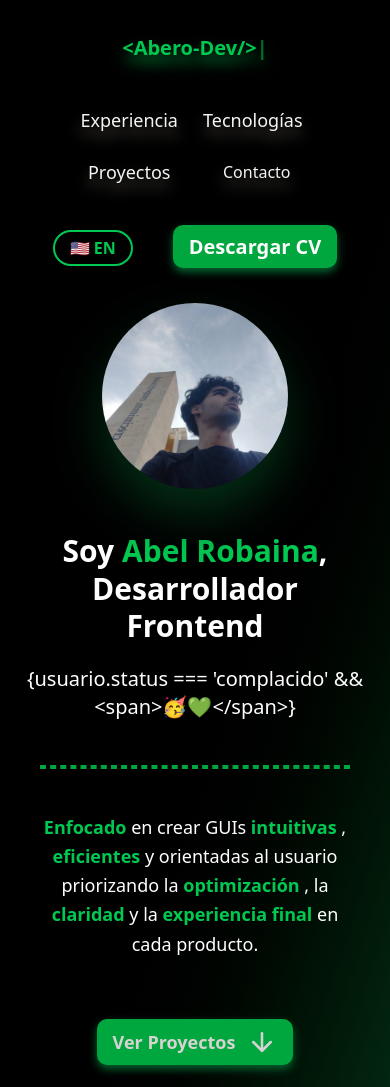
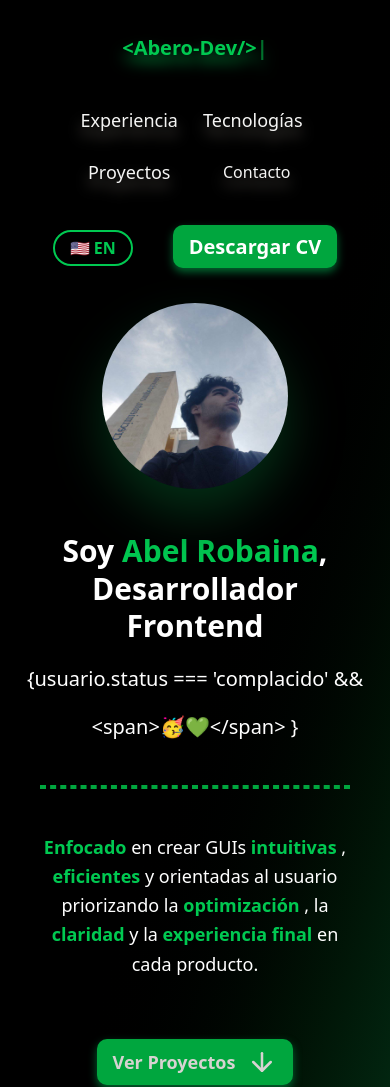
Before and after one commit to Abero-dev/Portafolio, a React (Vite) app: page / in a window 390 px wide. Shown: the top 1087 px of the page. Built offline with nearby package versions, Linux system fonts and the light colour scheme.

Commit message:
Se pulió el diseño responsive

```diff
--- a/src/components/Footer.tsx
+++ b/src/components/Footer.tsx
@@ -6,7 +6,7 @@ function Footer() {
     const { t } = useLanguageStore();
 
     return (
-        <footer className="flex flex-col items-center gap-y-3 py-8 min-h-20 bg-[#00120c] border-t-3 border-green-950 mt-70">
+        <footer className="flex flex-col items-center gap-y-3 py-8 min-h-20 bg-[#00120c] border-t-3  border-green-950 mt-70">
             <p className="text-stone-300 lg:text-lg text-lg flex items-center gap-x-2">
                 <Copyright size={18} /> 2025 - {t("hecho_con_amor")}
                 <span className="text-green-500 font-semibold">Abel Robaina</span></p>
--- a/src/components/ProjectCard.tsx
+++ b/src/components/ProjectCard.tsx
@@ -18,7 +18,7 @@ function ProjectCard({ img, title, desc, techs, codeLink, flip_to, delay }: Proj
 
     return (
         <div
-            className="flex flex-col border-3 border-green-950 rounded-t-xl rounded-b-xl bg-[#00120c] group hover:border-green-700 transition-all duration-300"
+            className="flex flex-col border-3 border-green-950 rounded-t-xl md:min-w-100 rounded-b-xl bg-[#00120c] group hover:border-green-700 transition-all duration-300"
             data-aos={`flip-${flip_to}`}
             data-aos-duration="1000"
             data-aos-delay={title === "Librería virtual QBabel" ? "100" : delay}
@@ -39,7 +39,7 @@ function ProjectCard({ img, title, desc, techs, codeLink, flip_to, delay }: Proj
                 </div>
                 <div className="flex flex-wrap gap-5">
                     {techs.map(t =>
-                        <TechTag tech={t} />
+                        <TechTag key={t} tech={t} />
                     )}
                 </div>
                 <a
--- a/src/components/TechCard.tsx
+++ b/src/components/TechCard.tsx
@@ -7,16 +7,15 @@ interface TechCardProps {
 
 function TechCard({ title, icons }: TechCardProps) {
     return (
-        <div className="flex flex-col gap-5.5 bg-[#00120c] px-8 py-3 border-3 border-green-950 rounded-xl hover:border-green-700 transition-colors duration-300">
+        <div key={title} className="flex flex-col gap-5.5 bg-[#00120c] px-8 py-3 border-3 border-green-950 rounded-xl hover:border-green-700 transition-colors duration-300">
             <p className="text-lg text-green-500 text-center font-bold">{title}</p>
             <hr className="border-2 border-green-700" />
             <div className="grid grid-cols-3 gap-8">
 
                 {icons.map(i =>
-                    <Tooltip>
+                    <Tooltip key={i}>
                         <TooltipTrigger asChild>
                             <img
-                                key={i}
                                 src={`icons/${i}.svg`}
                                 alt={i}
                                 className="w-12 h-12"
--- a/src/sections/Contact.tsx
+++ b/src/sections/Contact.tsx
@@ -9,7 +9,7 @@ function Contact() {
     const { t } = useLanguageStore();
 
     return (
-        <section id="Contacto" className='container mx-auto px-4 sm:px-6 lg:px-8 py-4 lg:mt-50 mt-50'>
+        <section id="Contacto" className='container mx-auto px-4 sm:px-6 lg:px-8 py-4 md:pt-80 lg:pt-1 lg:mt-50 mt-50'>
             <div
                 className='text-center mb-12 sm:mb-16 lg:mt-40'
                 data-aos="fade-down"
@@ -22,7 +22,7 @@ function Contact() {
                 </h2>
             </div>
 
-            <div className='grid grid-cols-1 lg:grid-cols-2 gap-5'>
+            <div className='grid grid-cols-1 md:grid-cols-2 gap-5'>
                 <SendMailForm />
 
                 <div className='flex flex-col gap-2'>
--- a/src/sections/Experiencia.tsx
+++ b/src/sections/Experiencia.tsx
@@ -8,7 +8,7 @@ function Experiencia() {
     const { t, language } = useLanguageStore();
 
     return (
-        <section id="Experiencia" className="min-h-screen flex flex-col justify-center items-center gap-y-10 lg:mt-0 mt-70">
+        <section id="Experiencia" className="min-h-screen flex flex-col justify-center items-center gap-y-10 md:pt-80 lg:pt-10 lg:mt-0 mt-70 xl:0">
             <div
                 className="text-center space-y-5"
                 data-aos="fade-down"
@@ -45,7 +45,7 @@ function Experiencia() {
                 </div>
                 <div className="flex gap-x-5 flex-wrap gap-y-4">
                     {techs.map(t =>
-                        <TechTag tech={t} />
+                        <TechTag key={t} tech={t} />
                     )}
                 </div>
             </div>
--- a/src/sections/Hero.tsx
+++ b/src/sections/Hero.tsx
@@ -11,7 +11,7 @@ function Hero() {
     const { t, language } = useLanguageStore();
 
     return (
-        <section id="Hero" className="min-h-screen text-white flex lg:flex-row flex-col justify-around lg:pt-0 pt-75 lg:-space-x-30 items-center bg-linear-to-br from-black via-black to-green-950 overflow-hidden px-4">
+        <section id="Hero" className="min-h-screen text-white flex lg:flex-row flex-col justify-around lg:pt-20 pt-75 lg:-space-x-30 items-center bg-linear-to-br from-black via-black to-green-950 overflow-hidden px-4">
 
             <div
                 className="flex justify-center lg:mt-0 max-w-full"
@@ -26,10 +26,10 @@ function Hero() {
                 />
             </div>
 
-            <div className="lg:max-w-[40%] flex flex-col gap-y-5 px-2 flex-wrap lg:mt-0 mt-10">
+            <div className={`lg:max-w-[40%] flex flex-col gap-y-5 px-2 flex-wrap lg:mt-0 mt-10`}>
                 <p
                     className="lg:text-5xl text-3xl font-bold md:text-center lg:text-left text-center leading-tight"
-                    data-aos="fade-left"
+                    data-aos={isSmallScreen ? "fade-up" : "fade-left"}
                     data-aos-duration="500"
                     data-aos-delay="1500"
                     data-aos-once="true"
@@ -38,23 +38,32 @@ function Hero() {
                 </p>
                 <p
                     className={'lg:text-3xl text-xl lg:text-left text-center'}
-                    data-aos="fade-left"
+                    data-aos={isSmallScreen ? "fade-up" : "fade-left"}
                     data-aos-duration="500"
                     data-aos-delay="2000"
                     data-aos-once="true"
                 >
-                    {`{${t("usuario")}.status === '${t("complacido")}' && <span>🥳💚</span>}`}
+                    {`{${t("usuario")}.status === '${t("complacido")}' &&`}
+                </p>
+                <p
+                    className="lg:text-3xl text-xl lg:text-left text-center"
+                    data-aos={isSmallScreen ? "fade-up" : "fade-left"}
+                    data-aos-duration="500"
+                    data-aos-delay="2000"
+                    data-aos-once="true"
+                >
+                    {'<span>🥳💚</span> }'}
                 </p>
                 <hr
                     className="border-2 border-dashed border-green-600 my-6 lg:mx-0 mx-4"
-                    data-aos="fade-left"
+                    data-aos={isSmallScreen ? "fade-up" : "fade-left"}
                     data-aos-duration="500"
                     data-aos-delay="2500"
                     data-aos-once="true"
                 />
                 <p
                     className="lg:text-xl text-lg lg:mx-0 mx-2 text-center lg:text-left leading-relaxed"
-                    data-aos="fade-left"
+                    data-aos={isSmallScreen ? "fade-up" : "fade-left"}
                     data-aos-duration="500"
                     data-aos-delay="3000"
                     data-aos-once="true"
--- a/src/sections/Tecnologías.tsx
+++ b/src/sections/Tecnologías.tsx
@@ -8,7 +8,7 @@ function Tecnologías() {
     const { t } = useLanguageStore();
 
     return (
-        <section id="Tecnologías" className="min-h-screen flex flex-col justify-center items-center gap-y-10 lg:mt-0 mt-70 pb-15">
+        <section id="Tecnologías" className="min-h-screen flex flex-col justify-center items-center gap-y-10 md:pt-80 lg:pt-0 lg:mt-0 mt-70 pb-15">
             <h2
                 className="text-4xl text-green-500 font-bold"
                 data-aos="fade-down"
```
Also changed, not shown: src/sections/Proyectos.tsx (+4 -4 lines).
